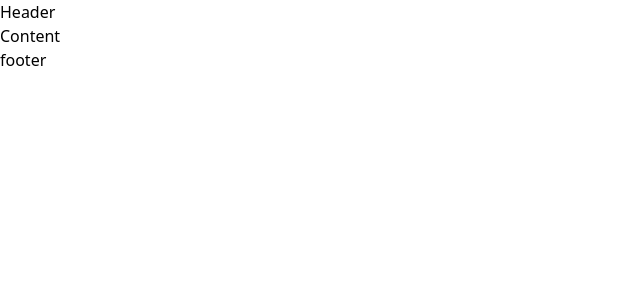
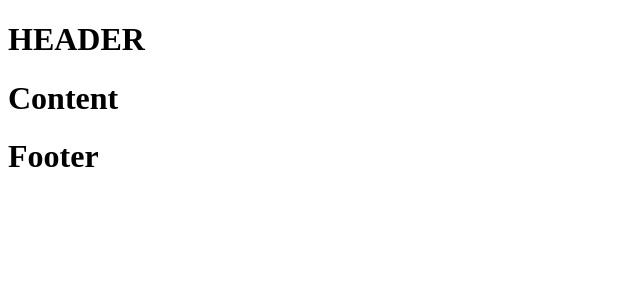
Before and after one commit to MiltonNeto/miltonneto.com.br, a Next.js app: page / in a window 1280 px wide. Shown: the top 300 px of the page, without its empty margins (0-640 px from the left). Built offline with nearby package versions, Linux system fonts and the light colour scheme.

Commit message:
structuring

```diff
--- /dev/null
+++ b/components/layouts/Footer.tsx
@@ -0,0 +1,5 @@
+export default function Footer(){
+    return(
+        <h1>Footer</h1>
+    )
+}
--- /dev/null
+++ b/components/layouts/Header.tsx
@@ -0,0 +1,5 @@
+export default function Header(){
+    return(
+        <h1>HEADER</h1>
+    )
+}
--- /dev/null
+++ b/components/layouts/MainContainer.tsx
@@ -0,0 +1,13 @@
+import Header from "./Header"
+import Footer from "./Footer"
+
+export default function MainContainer({children}){
+
+    return(
+        <>
+            <Header />
+                {children}
+            <Footer />
+        </>
+    )
+}
--- a/pages/_app.tsx
+++ b/pages/_app.tsx
@@ -1,6 +1,17 @@
-import '../styles/css/globals.css'
+//import 'styles/globals.scss';
+//import 'bootstrap/dist/css/bootstrap.min.css';
 import type { AppProps } from 'next/app'
 
+import { Montserrat, IBM_Plex_Serif } from '@next/font/google'
+
+import MainContainer from '../components/layouts/MainContainer'
+
 export default function App({ Component, pageProps }: AppProps) {
-  return <Component {...pageProps} />
+  return (
+      <div id="appBody">
+        <MainContainer>
+          <Component {...pageProps} />
+        </MainContainer>
+      </div>
+    )
 }
--- a/pages/_document.tsx
+++ b/pages/_document.tsx
@@ -2,7 +2,7 @@ import { Html, Head, Main, NextScript } from 'next/document'
 
 export default function Document() {
   return (
-    <Html lang="en">
+    <Html lang="pt-Br">
       <Head />
       <body>
         <Main />
--- a/pages/index.tsx
+++ b/pages/index.tsx
@@ -1,19 +1,10 @@
-import styles from '../styles/css/Home.module.css'
-
 export default function Home() {
   return (
 
         <div id="appBody">
-            <header>
-                <h1>Header</h1>
-            </header>
             <main>
                 <h1>Content</h1>
             </main>
-            <footer>
-                <h1>footer</h1>
-            </footer>
-
         </div>
 
   )
```
